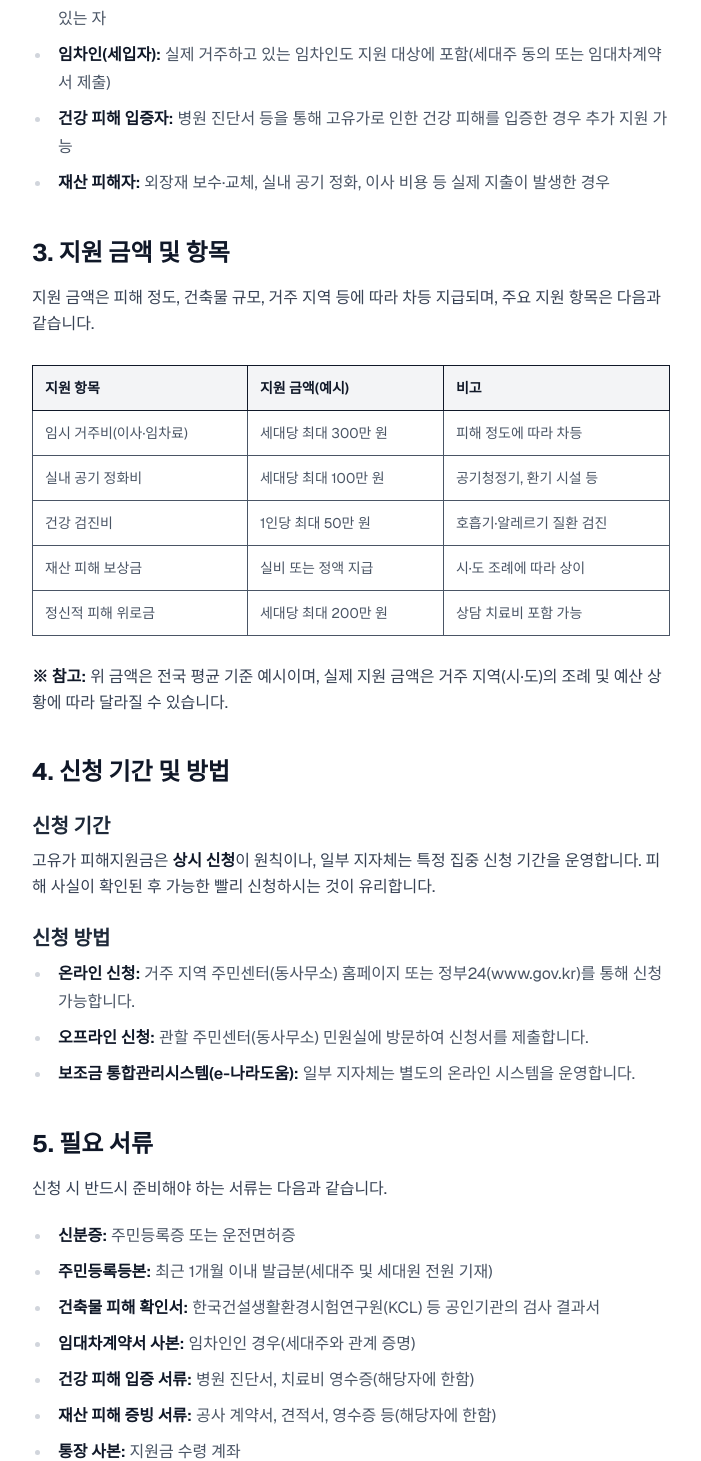
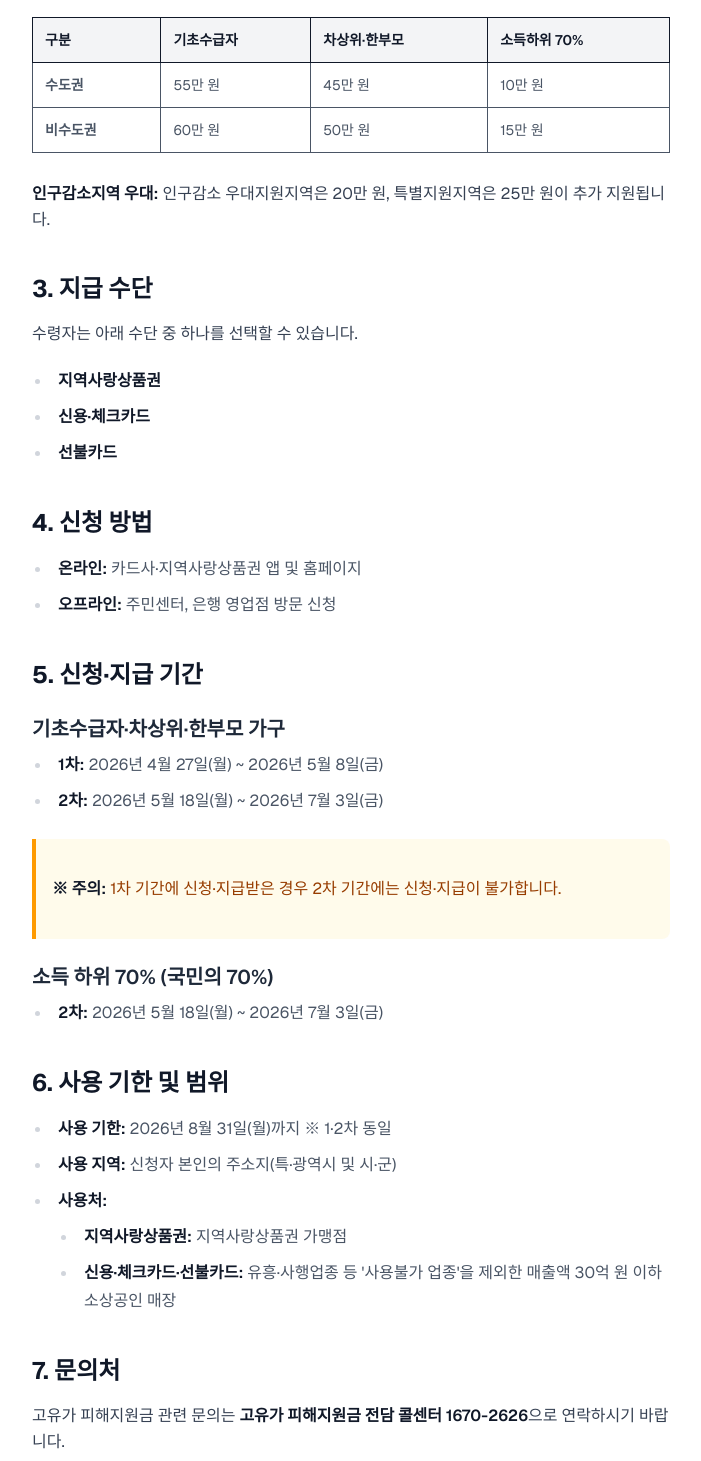
Before and after one commit to j-up/lifefit, a Next.js app: page /posts/2026-goyuga-pihae-support in a window 1280 px wide. Shown: the part 1095-2556 px from the top of the page, without its empty margins (289-990 px from the left). Built offline with nearby package versions, Linux system fonts and the light colour scheme.

Commit message:
fix: update goyuga support post with correct content (high exchange rate/oil prices/inflation hardship fund)

```diff
--- a/app/data/posts-rich-3.ts
+++ b/app/data/posts-rich-3.ts
@@ -1049,105 +1049,101 @@ export const postsPart3: Post[] = [
   },
   {
     id: "32",
-    title: "2026 고유가(고층·유증기·가연성 외장재) 피해지원금 신청 완벽 가이드",
+    title: "2026 고유가(고환율·유가·고물가) 피해지원금 신청 완벽 가이드",
     slug: "2026-goyuga-pihae-support",
     date: "2026-05-21",
-    summary: "고유가(고층·유증기·가연성 외장재)로 인한 피해를 본 아파트·주택 거주자를 위한 2026년 피해지원금 신청 자격, 금액, 서류, 방법을 한눈에 정리했습니다.",
-    image: "https://images.unsplash.com/photo-1560518883-ce09059eeffa?w=800&h=450&fit=crop&q=80",
-    category: "housing",
-    readTime: "7분",
+    summary: "고환율·유가·고물가(고유가)로 인한 서민층 삼중고를 완화하기 위한 2026년 피해지원금 신청 자격, 금액, 기간, 방법을 한눈에 정리했습니다.",
+    image: "https://images.unsplash.com/photo-1565514020179-026b92b2d0b5?w=800&h=450&fit=crop&q=80",
+    category: "welfare",
+    readTime: "5분",
     content: `
       <p class="text-gray-700 leading-relaxed my-4">
-        최근 아파트 및 다세대주택에서 발생하는 <strong>고유가(고층·유증기·가연성 외장재)</strong> 문제로 인해 많은 주민들이 재산상·정신적인 피해를 겪고 있습니다. 정부는 이러한 피해 주민들을 지원하기 위해 <strong>고유가 피해지원금</strong> 제도를 운영하고 있으며, 2026년에도 지원이 계속됩니다. 이번 글에서는 신청 자격, 지원 금액, 필요 서류, 신청 방법을 상세히 알아보겠습니다.
+        <strong>고유가(고환율·유가·고물가)</strong>로 인한 서민층의 삼중고를 완화하기 위해 정부가 <strong>고유가 피해지원금</strong>을 지급합니다. 소득 하위 70% 국민을 대상으로 1인당 최대 60만 원까지 지원되며, 지역사랑상품권·신용·체크카드·선불카드 중 선택하여 받을 수 있습니다. 이번 글에서는 신청 자격, 지원 금액, 신청 기간과 방법을 상세히 정리해 드립니다.
       </p>
 
-      <h2 class="text-2xl font-bold text-gray-900 mt-10 mb-4">1. 고유가(고층·유증기·가연성 외장재)란?</h2>
-      <p class="text-gray-700 leading-relaxed my-4">
-        <strong>고유가</strong>는 아파트 및 고층 건축물에서 발생하는 유증기(가스)와 가연성 외장재로 인한 안전사고 및 건강 피해를 통칭합니다. 주로 외벽 마감재, 단열재, 방수재 등에서 발생하는 유핵 가스로 인해 입주민들이 호흡기 질환이나 두통, 메스컴 등의 증상을 호소하고 있으며, 화재 시 가연성 외장재로 인해 화재가 급속히 확산될 위험도 큽니다.
-      </p>
-
-      <h2 class="text-2xl font-bold text-gray-900 mt-10 mb-4">2. 2026년 고유가 피해지원금 지원 대상</h2>
-      <p class="text-gray-700 leading-relaxed my-4">2026년 기준 고유가 피해지원금을 받을 수 있는 대상은 다음과 같습니다.</p>
+      <h2 class="text-2xl font-bold text-gray-900 mt-10 mb-4">1. 지원 개요</h2>
       <ul class="list-disc pl-5 space-y-2 my-4">
-        <li><strong>피해 아파트·주택의 소유자 또는 세대주:</strong> 고유가 검출이 확인된 건축물에 거주하거나 소유하고 있는 자</li>
-        <li><strong>임차인(세입자):</strong> 실제 거주하고 있는 임차인도 지원 대상에 포함(세대주 동의 또는 임대차계약서 제출)</li>
-        <li><strong>건강 피해 입증자:</strong> 병원 진단서 등을 통해 고유가로 인한 건강 피해를 입증한 경우 추가 지원 가능</li>
-        <li><strong>재산 피해자:</strong> 외장재 보수·교체, 실내 공기 정화, 이사 비용 등 실제 지출이 발생한 경우</li>
+        <li><strong>추진 배경:</strong> 고유가·고환율·고물가로 인한 서민층의 삼중고 완화</li>
+        <li><strong>지원 대상:</strong> 소득 하위 70% 국민(기초수급자·차상위·한부모 포함)</li>
+        <li><strong>지원 금액:</strong> 1인당 10만 원 ~ 60만 원</li>
+        <li><strong>지원 방식:</strong> 소득별·지역별 맞춤형 지원</li>
       </ul>
 
-      <h2 class="text-2xl font-bold text-gray-900 mt-10 mb-4">3. 지원 금액 및 항목</h2>
-      <p class="text-gray-700 leading-relaxed my-4">지원 금액은 피해 정도, 건축물 규모, 거주 지역 등에 따라 차등 지급되며, 주요 지원 항목은 다음과 같습니다.</p>
+      <h2 class="text-2xl font-bold text-gray-900 mt-10 mb-4">2. 지원 금액 상세</h2>
+      <p class="text-gray-700 leading-relaxed my-4">소득 계층과 거주 지역에 따라 지원 금액이 차등 지급됩니다.</p>
       <table class="min-w-full border-collapse border border-gray-300 text-sm my-6">
         <thead>
           <tr class="bg-gray-100">
-            <th class="p-3 border text-left">지원 항목</th>
-            <th class="p-3 border text-left">지원 금액(예시)</th>
-            <th class="p-3 border text-left">비고</th>
+            <th class="p-3 border text-left">구분</th>
+            <th class="p-3 border text-left">기초수급자</th>
+            <th class="p-3 border text-left">차상위·한부모</th>
+            <th class="p-3 border text-left">소득하위 70%</th>
           </tr>
         </thead>
         <tbody>
           <tr>
-            <td class="p-3 border">임시 거주비(이사·임차료)</td>
-            <td class="p-3 border">세대당 최대 300만 원</td>
-            <td class="p-3 border">피해 정도에 따라 차등</td>
+            <td class="p-3 border font-semibold">수도권</td>
+            <td class="p-3 border">55만 원</td>
+            <td class="p-3 border">45만 원</td>
+            <td class="p-3 border">10만 원</td>
           </tr>
           <tr>
-            <td class="p-3 border">실내 공기 정화비</td>
-            <td class="p-3 border">세대당 최대 100만 원</td>
-            <td class="p-3 border">공기청정기, 환기 시설 등</td>
-          </tr>
-          <tr>
-            <td class="p-3 border">건강 검진비</td>
-            <td class="p-3 border">1인당 최대 50만 원</td>
-            <td class="p-3 border">호흡기·알레르기 질환 검진</td>
-          </tr>
-          <tr>
-            <td class="p-3 border">재산 피해 보상금</td>
-            <td class="p-3 border">실비 또는 정액 지급</td>
-            <td class="p-3 border">시·도 조례에 따라 상이</td>
-          </tr>
-          <tr>
-            <td class="p-3 border">정신적 피해 위로금</td>
-            <td class="p-3 border">세대당 최대 200만 원</td>
-            <td class="p-3 border">상담 치료비 포함 가능</td>
+            <td class="p-3 border font-semibold">비수도권</td>
+            <td class="p-3 border">60만 원</td>
+            <td class="p-3 border">50만 원</td>
+            <td class="p-3 border">15만 원</td>
           </tr>
         </tbody>
       </table>
-      <p class="text-gray-700 leading-relaxed my-4"><strong>※ 참고:</strong> 위 금액은 전국 평균 기준 예시이며, 실제 지원 금액은 거주 지역(시·도)의 조례 및 예산 상황에 따라 달라질 수 있습니다.</p>
+      <p class="text-gray-700 leading-relaxed my-4">
+        <strong>인구감소지역 우대:</strong> 인구감소 우대지원지역은 20만 원, 특별지원지역은 25만 원이 추가 지원됩니다.
+      </p>
 
-      <h2 class="text-2xl font-bold text-gray-900 mt-10 mb-4">4. 신청 기간 및 방법</h2>
-      <h3 class="text-xl font-semibold text-gray-800 mt-6 mb-2">신청 기간</h3>
-      <p class="text-gray-700 leading-relaxed my-4">
-        고유가 피해지원금은 <strong>상시 신청</strong>이 원칙이나, 일부 지자체는 특정 집중 신청 기간을 운영합니다. 피해 사실이 확인된 후 가능한 빨리 신청하시는 것이 유리합니다.
-      </p>
-      <h3 class="text-xl font-semibold text-gray-800 mt-6 mb-2">신청 방법</h3>
+      <h2 class="text-2xl font-bold text-gray-900 mt-10 mb-4">3. 지급 수단</h2>
+      <p class="text-gray-700 leading-relaxed my-4">수령자는 아래 수단 중 하나를 선택할 수 있습니다.</p>
       <ul class="list-disc pl-5 space-y-2 my-4">
-        <li><strong>온라인 신청:</strong> 거주 지역 주민센터(동사무소) 홈페이지 또는 정부24(www.gov.kr)를 통해 신청 가능합니다.</li>
-        <li><strong>오프라인 신청:</strong> 관할 주민센터(동사무소) 민원실에 방문하여 신청서를 제출합니다.</li>
-        <li><strong>보조금 통합관리시스템(e-나라도움):</strong> 일부 지자체는 별도의 온라인 시스템을 운영합니다.</li>
+        <li><strong>지역사랑상품권</strong></li>
+        <li><strong>신용·체크카드</strong></li>
+        <li><strong>선불카드</strong></li>
       </ul>
 
-      <h2 class="text-2xl font-bold text-gray-900 mt-10 mb-4">5. 필요 서류</h2>
-      <p class="text-gray-700 leading-relaxed my-4">신청 시 반드시 준비해야 하는 서류는 다음과 같습니다.</p>
+      <h2 class="text-2xl font-bold text-gray-900 mt-10 mb-4">4. 신청 방법</h2>
       <ul class="list-disc pl-5 space-y-2 my-4">
-        <li><strong>신분증:</strong> 주민등록증 또는 운전면허증</li>
-        <li><strong>주민등록등본:</strong> 최근 1개월 이내 발급분(세대주 및 세대원 전원 기재)</li>
-        <li><strong>건축물 피해 확인서:</strong> 한국건설생활환경시험연구원(KCL) 등 공인기관의 검사 결과서</li>
-        <li><strong>임대차계약서 사본:</strong> 임차인인 경우(세대주와 관계 증명)</li>
-        <li><strong>건강 피해 입증 서류:</strong> 병원 진단서, 치료비 영수증(해당자에 한함)</li>
-        <li><strong>재산 피해 증빙 서류:</strong> 공사 계약서, 견적서, 영수증 등(해당자에 한함)</li>
-        <li><strong>통장 사본:</strong> 지원금 수령 계좌</li>
+        <li><strong>온라인:</strong> 카드사·지역사랑상품권 앱 및 홈페이지</li>
+        <li><strong>오프라인:</strong> 주민센터, 은행 영업점 방문 신청</li>
       </ul>
 
+      <h2 class="text-2xl font-bold text-gray-900 mt-10 mb-4">5. 신청·지급 기간</h2>
+      <h3 class="text-xl font-semibold text-gray-800 mt-6 mb-2">기초수급자·차상위·한부모 가구</h3>
+      <ul class="list-disc pl-5 space-y-2 my-4">
+        <li><strong>1차:</strong> 2026년 4월 27일(월) ~ 2026년 5월 8일(금)</li>
+        <li><strong>2차:</strong> 2026년 5월 18일(월) ~ 2026년 7월 3일(금)</li>
+      </ul>
       <div class="bg-amber-50 border-l-4 border-amber-500 p-4 my-6 rounded-r-lg">
-        <p class="text-amber-800"><strong>⚠️ 주의:</strong> 제출 서류가 불완전할 경우 보완 요청이 발생하여 지급이 지연될 수 있습니다. 신청 전 관할 주민센터나 해당 시·도 홈페이지에서 최신 서류 목록을 반드시 확인하세요.</p>
+        <p class="text-amber-800"><strong>※ 주의:</strong> 1차 기간에 신청·지급받은 경우 2차 기간에는 신청·지급이 불가합니다.</p>
       </div>
 
-      <h2 class="text-2xl font-bold text-gray-900 mt-10 mb-4">6. 자주 묻는 질문</h2>
-      <p class="text-gray-700 leading-relaxed my-4"><strong>Q. 전세 살고 있는 세입자도 신청할 수 있나요?</strong><br>A. 네, 가능합니다. 임대차계약서와 주민등록등본을 함께 제출하면 세입자도 지원받을 수 있습니다. 단, 세대주(집주인)와 중복 신청은 불가능할 수 있으니 사전에 협의하세요.</p>
-      <p class="text-gray-700 leading-relaxed my-4"><strong>Q. 피해 금액이 지원 한도를 초과하면 어떻게 되나요?</strong><br>A. 지원금은 정부 및 지자체 예산 범위 내에서 지급되므로, 실비를 초과하는 지원은 어렵습니다. 초과분은 민사 소송 등 별도의 구제 절차를 통해 관리 주체(시공사, 입주자대표회의 등)에게 손해배상을 청구하실 수 있습니다.</p>
-      <p class="text-gray-700 leading-relaxed my-4"><strong>Q. 신청 후 언제쯤 지원금이 지급되나요?</strong><br>A. 일반적으로 신청서 접수 후 <strong>약 2~4주</strong> 내에 심사가 완료되며, 추가 서류 검토가 필요한 경우 더 소요될 수 있습니다.</p>
-      <p class="text-gray-700 leading-relaxed my-4"><strong>Q. 2025년에 신청했는데 2026년에 추가 지원이 가능한가요?</strong><br>A. 지원금은 통상 <strong>1회성 지원</strong>이 원칙입니다. 다만 피해가 추가로 발생하거나 새로운 지원 사업이 신설된 경우 별도 신청이 가능할 수 있으니 관할 기관에 문의하세요.</p>
+      <h3 class="text-xl font-semibold text-gray-800 mt-6 mb-2">소득 하위 70% (국민의 70%)</h3>
+      <ul class="list-disc pl-5 space-y-2 my-4">
+        <li><strong>2차:</strong> 2026년 5월 18일(월) ~ 2026년 7월 3일(금)</li>
+      </ul>
+
+      <h2 class="text-2xl font-bold text-gray-900 mt-10 mb-4">6. 사용 기한 및 범위</h2>
+      <ul class="list-disc pl-5 space-y-2 my-4">
+        <li><strong>사용 기한:</strong> 2026년 8월 31일(월)까지 ※ 1·2차 동일</li>
+        <li><strong>사용 지역:</strong> 신청자 본인의 주소지(특·광역시 및 시·군)</li>
+        <li><strong>사용처:</strong>
+          <ul class="list-circle pl-5 space-y-1 mt-2">
+            <li><strong>지역사랑상품권:</strong> 지역사랑상품권 가맹점</li>
+            <li><strong>신용·체크카드·선불카드:</strong> 유흥·사행업종 등 &apos;사용불가 업종&apos;을 제외한 매출액 30억 원 이하 소상공인 매장</li>
+          </ul>
+        </li>
+      </ul>
+
+      <h2 class="text-2xl font-bold text-gray-900 mt-10 mb-4">7. 문의처</h2>
+      <p class="text-gray-700 leading-relaxed my-4">
+        고유가 피해지원금 관련 문의는 <strong>고유가 피해지원금 전담 콜센터 1670-2626</strong>으로 연락하시기 바랍니다.
+      </p>
     `,
   },
 ];
```
